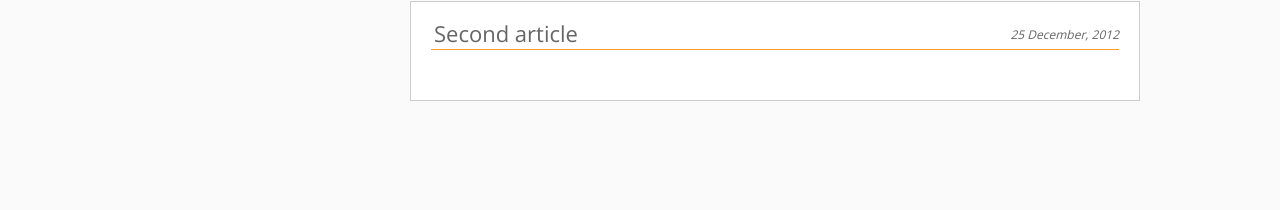
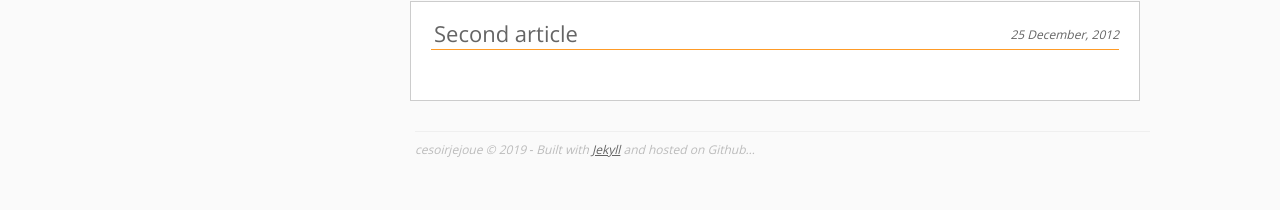
Before and after one commit to Neofyt/games.neofyt.com, a Jekyll site: the page built from index.html, in a window 1280 px wide. Shown: the part 716-926 px from the top of the page. Built offline with Jekyll 4.4.1, drawn with Linux system fonts in a browser that asks for light colours; the list of posts is cut into pages by our own code; before the commit the page ends 900 px from its top, so only the background shows below that.

Commit message:
Add files via upload

```diff
--- a/_layouts/default.html
+++ b/_layouts/default.html
@@ -57,13 +57,11 @@
 
 	       <!-- {{ content }}-->
 
-	        <!--<footer>
+	        <footer>
 	        	<p>cesoirjejoue &copy; {{ site.time | date: '%Y' }} &dash; Built with <a href="https://github.com/mojombo/jekyll">Jekyll</a> and hosted on Github&hellip;</p>
-	        </footer>-->
+	        </footer>
 
 	    </article>
-
-
 
 	</section>
 
--- a/css/layout.css
+++ b/css/layout.css
@@ -220,7 +220,7 @@ article a {
 footer {
 	border-top: solid 1px #efefef;
 	color: #bbb;
-	margin-top: 50px;
+	margin: 30px 0 0 15px;
 	font-style: italic;
 }
 
```
